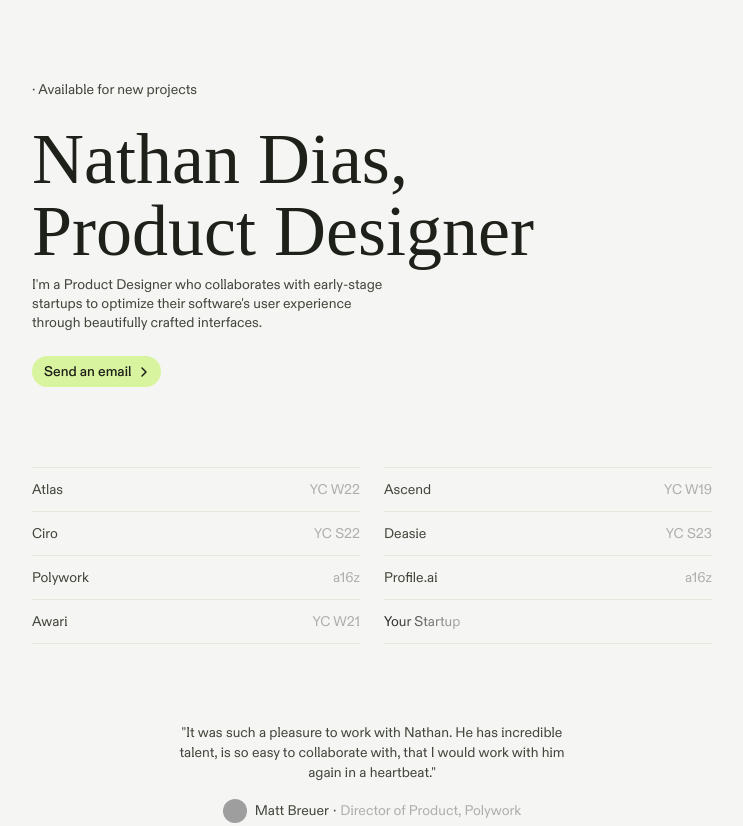
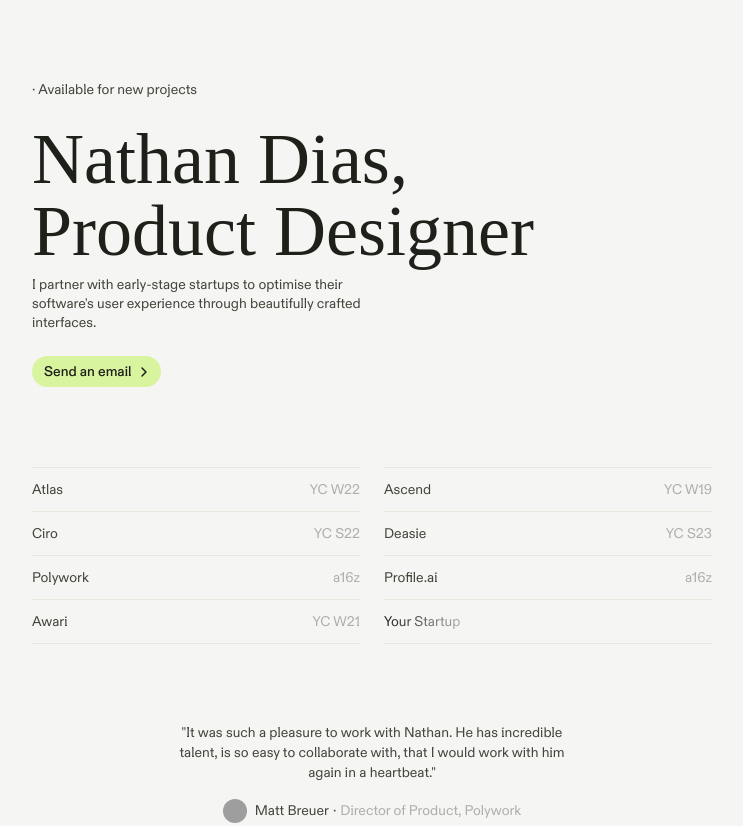
Before and after one commit to nathangdias/nathangdias.github.io, a plain HTML site: page index.html in a window 1280 px wide. Shown: the top 826 px of the page, without its empty margins (268-1011 px from the left). Drawn offline with Linux system fonts and the light colour scheme; grey boxes are pictures that could not be loaded; files whose address does not match are found by name; a web font is replaced by a local one.

Commit message:
Fixed subtext

```diff
--- a/index.html
+++ b/index.html
@@ -10,12 +10,12 @@
         <title>Nathan Dias Product Designer</title>
         <meta
             name="description"
-            content="I'm a Product Designer who collaborates with early-stage startups to optimize their software's user experience through beautifully crafted interfaces."
+            content="I collaborate with early-stage startups to optimize their software's user experience through beautifully crafted interfaces."
         />
         <meta property="og:title" content="Nathan Dias, Product Designer" />
         <meta
             property="og:description"
-            content="I'm a Product Designer who collaborates with early-stage startups to optimize their software's user experience through beautifully crafted interfaces."
+            content="I collaborate with early-stage startups to optimize their software's user experience through beautifully crafted interfaces."
         />
         <meta
             property="og:image"
@@ -38,9 +38,9 @@
             <div class="hero">
                 <h1>Nathan Dias, <br />Product Designer</h1>
                 <p class="subtext">
-                    I'm a Product Designer who collaborates with early-stage
-                    startups to optimize their software's user experience
-                    through beautifully crafted interfaces.
+                    I partner with early-stage startups to optimise their
+                    software's user experience through beautifully crafted
+                    interfaces.
                 </p>
             </div>
             <a
```
